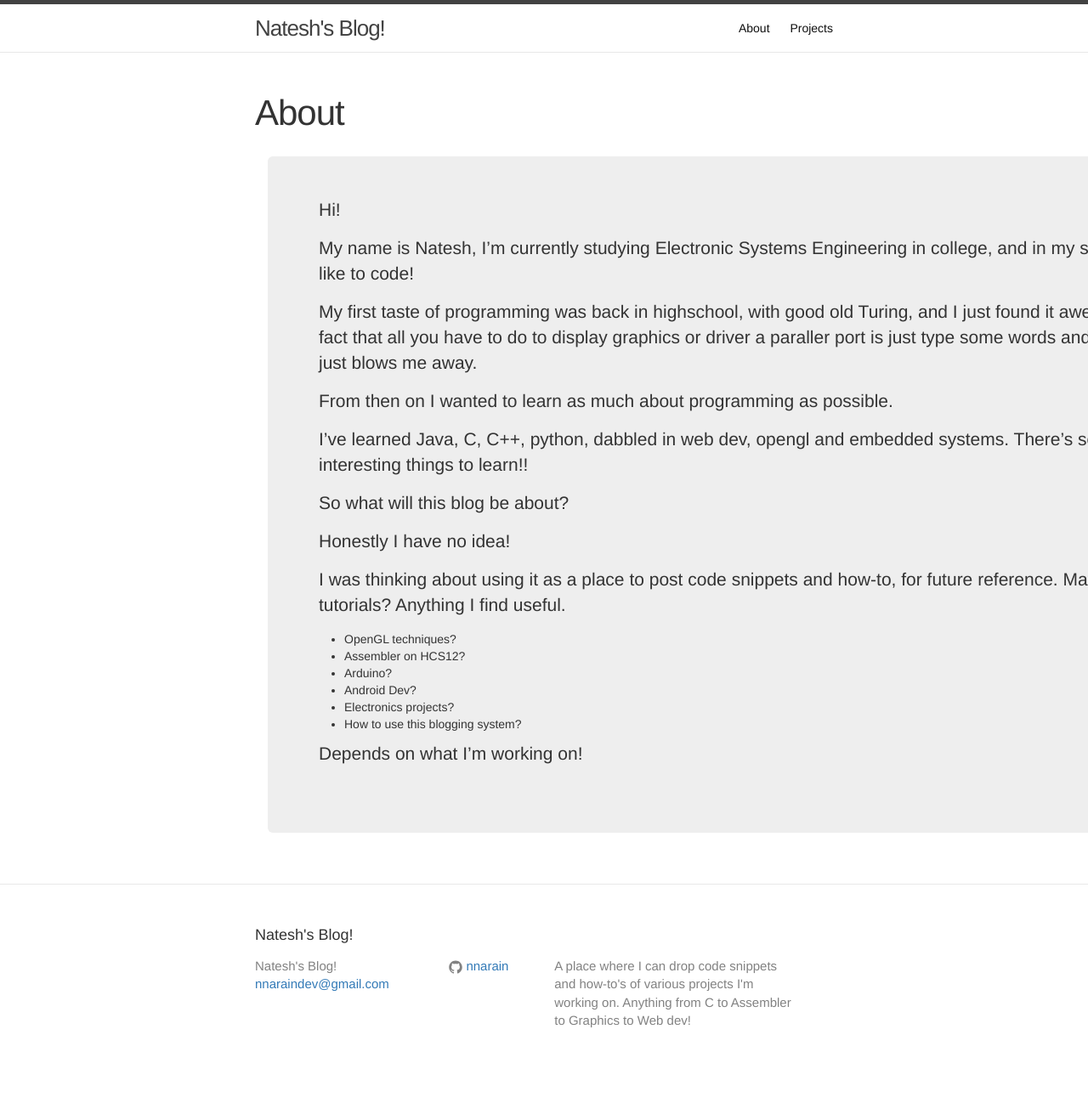
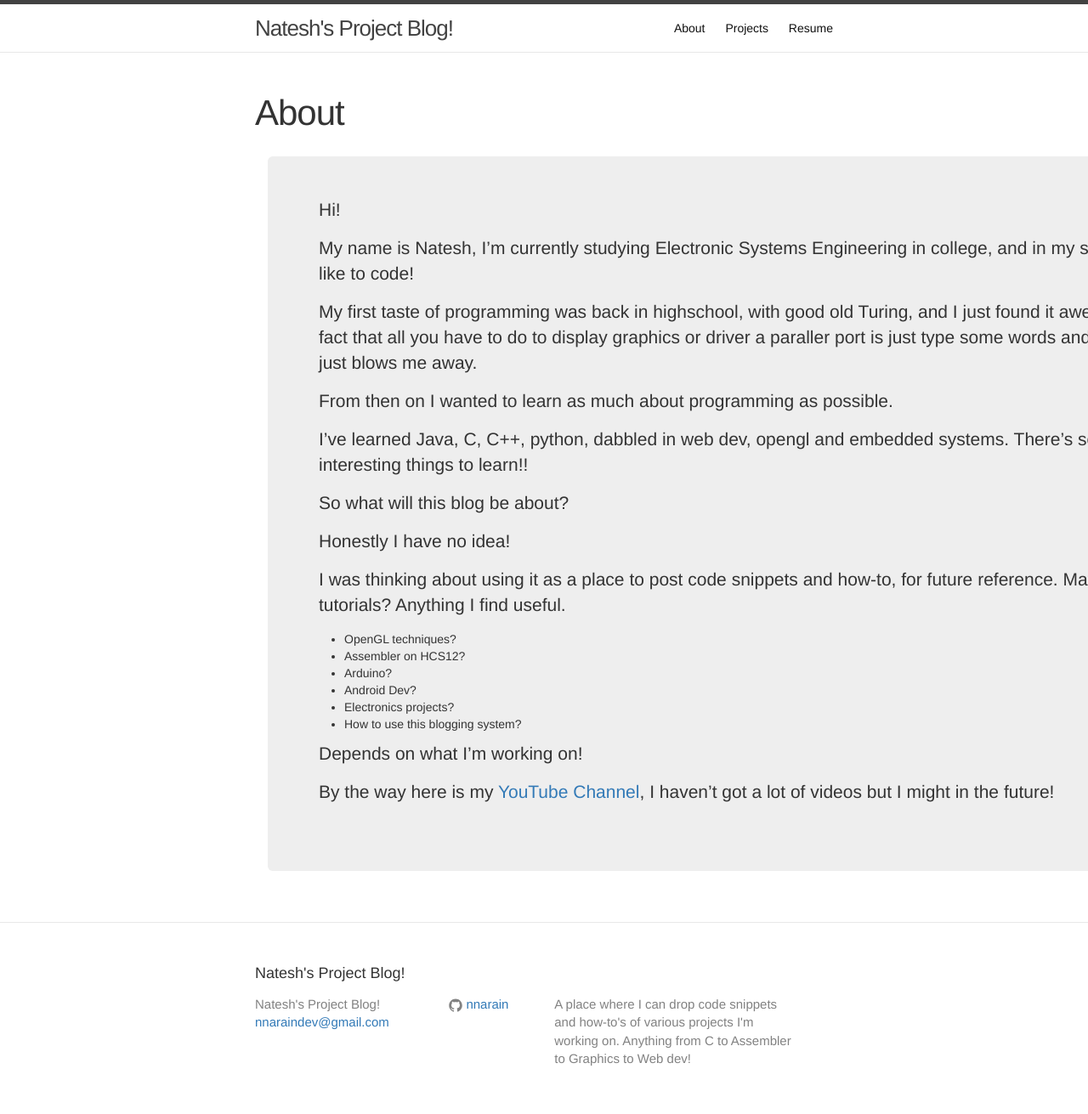
Before and after one commit to nnarain/nnarain.github.io, a Jekyll site: the page built from about.md, in a window 1280 px wide. Shown: the whole page at 85% size. Built offline with Jekyll 4.4.1, drawn with Linux system fonts in a browser that asks for light colours; before the commit the page ends 1266 px from its top, so only the background shows below that.

Commit message:
added a resume page

```diff
--- a/_config.yml
+++ b/_config.yml
@@ -1,5 +1,5 @@
 # Site settings
-title: Natesh's Blog!
+title: Natesh's Project Blog!
 email: nnaraindev@gmail.com
 description: >
     A place where I can drop code snippets and how-to's of various projects I'm working on.
--- a/about.md
+++ b/about.md
@@ -32,3 +32,6 @@
 * How to use this blogging system?
 
 Depends on what I'm working on!
+
+
+By the way here is my [YouTube Channel](https://www.youtube.com/channel/UCVYy1Jiww7YAsgEFD2CSQSw), I haven't got a lot of videos but I might in the future!
```
Also changed, not shown: resume.md (added, +40 -0 lines), projects.md (line endings or trailing spaces).
